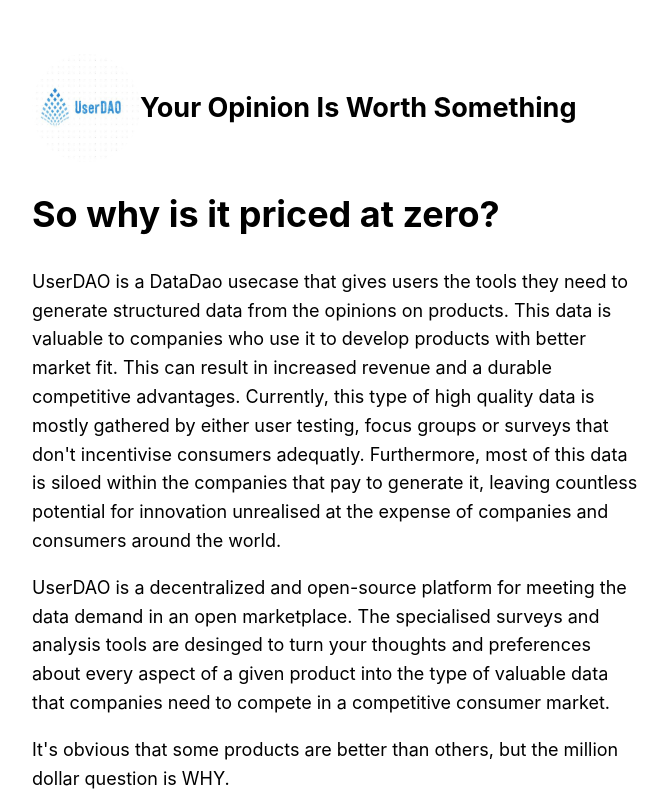
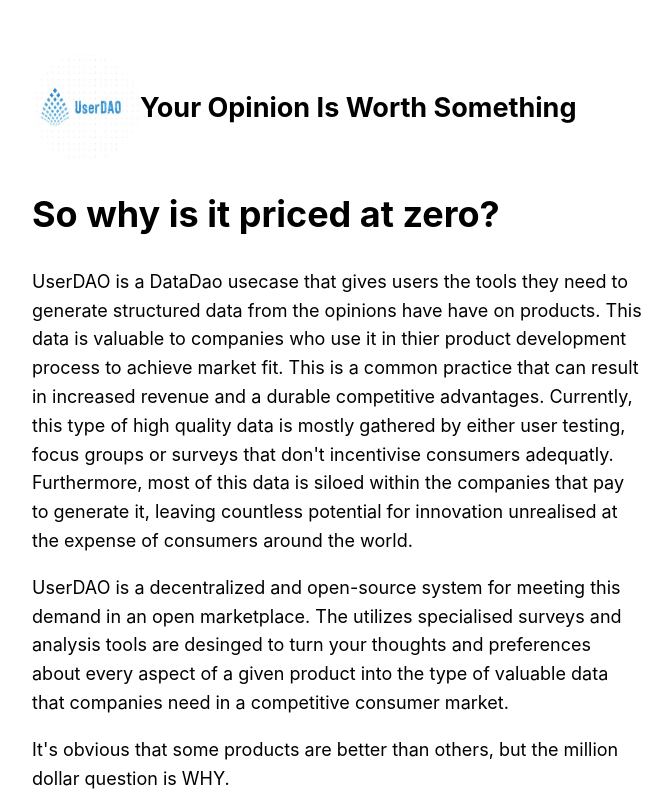
Before and after one commit to rd123myb/UserDAO, a Next.js app: page /posts/blog in a window 1280 px wide. Shown: the top 800 px of the page, without its empty margins (302-974 px from the left). Built offline with nearby package versions, Linux system fonts and the light colour scheme.

Commit message:
build change

```diff
--- a/pages/posts/blog.js
+++ b/pages/posts/blog.js
@@ -7,16 +7,16 @@
       <h1>So why is it priced at zero?</h1>
 
 
-          <p> UserDAO is a DataDao usecase that gives users the tools they need to generate structured data from the opinions on products.
-              This data is valuable to companies who use it to develop products with better market fit. This can result in increased revenue and a durable competitive advantages.
+          <p> UserDAO is a DataDao usecase that gives users the tools they need to generate structured data from the opinions have have  on products.
+              This data is valuable to companies who use it in thier product development process to achieve market fit. This is a common practice that can result in increased revenue and a durable competitive advantages.
               Currently, this type of high quality data is mostly gathered by either user testing, focus groups or surveys that don't incentivise consumers adequatly. Furthermore, most of this data is siloed within
-              the companies that pay to generate it, leaving countless potential for innovation unrealised at the expense of companies and
+              the companies that pay to generate it, leaving countless potential for innovation unrealised at the expense of
                consumers around the world.
           </p>
 
-          <p> UserDAO is a decentralized and open-source platform for meeting the data demand in an open marketplace.
-               The specialised surveys and analysis tools are desinged to turn your thoughts and preferences about every aspect of
-               a given product into the type of valuable data that companies need to compete in a competitive consumer market.
+          <p> UserDAO is a decentralized and open-source system for meeting this demand in an open marketplace.
+              The utilizes specialised surveys and analysis tools are desinged to turn your thoughts and preferences about every aspect of
+               a given product into the type of valuable data that companies need in a competitive consumer market.
 
 
 
```
Also changed, not shown: 1 other file (tests, documents, lock files or other folders).
